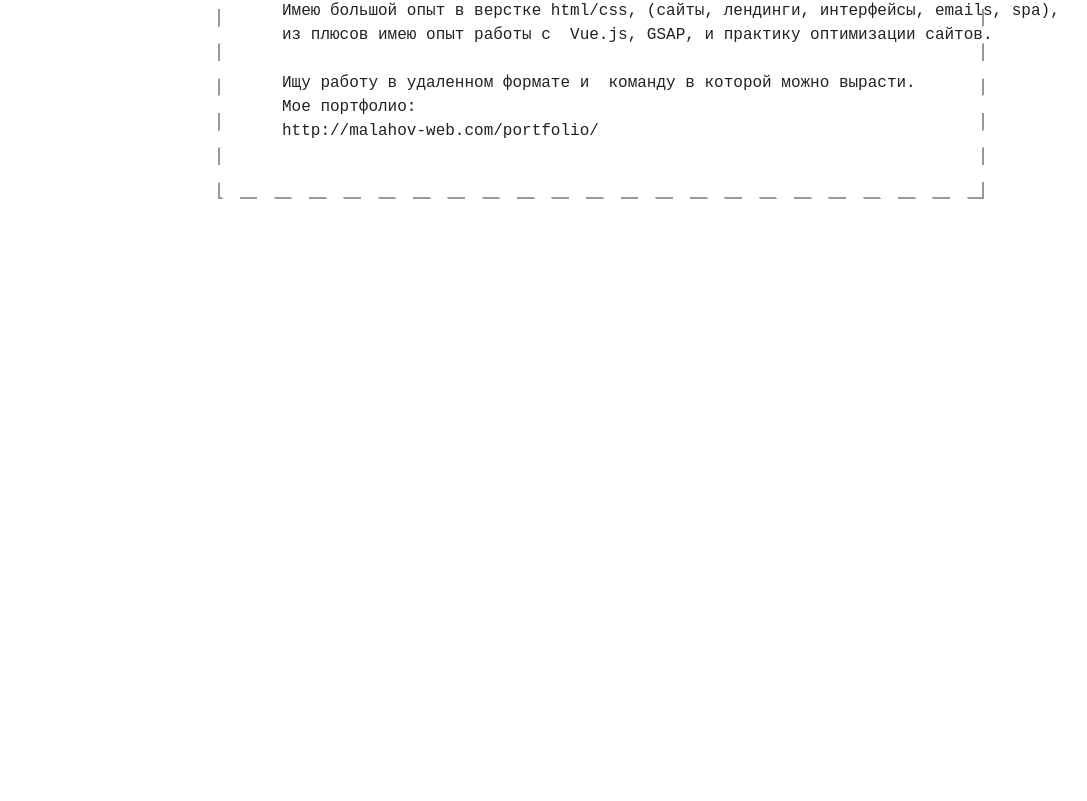
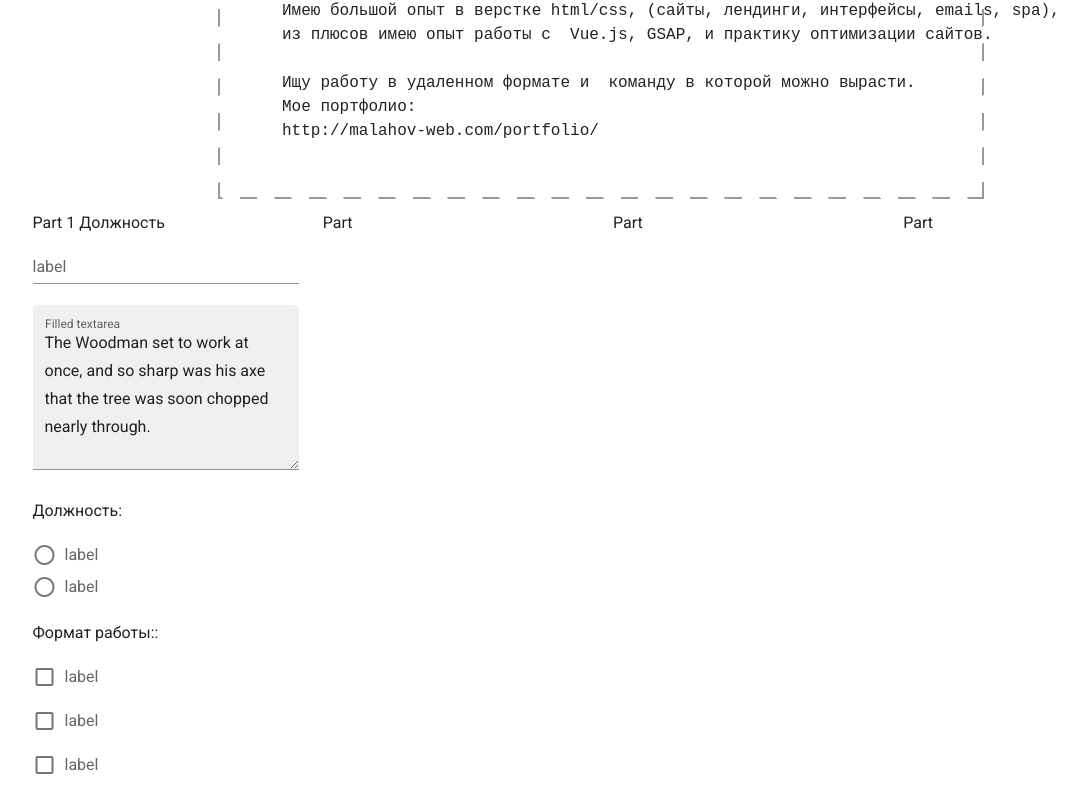
Before and after one commit to Malahov-web/Cover-Letters-Generator, a Vue app: page / in a window 1280 px wide. Shown: the part 405-1206 px from the top of the page, without its empty margins (39-1126 px from the left). Before the commit the page ends 800 px from the top, so only its background shows below. Built offline with nearby package versions, Linux system fonts and the light colour scheme.

Commit message:
3 Add: html, components - HomeView

```diff
--- a/src/views/HomeView.vue
+++ b/src/views/HomeView.vue
@@ -37,6 +37,81 @@ http://malahov-web.com/portfolio/
       </v-col>
     </v-row>
 
+    <div class="v-row">
+      <v-col lg="12">
+        <div class="generator">
+          <v-row>
+            <v-col lg="3">
+              <div class="generator__part part">
+                <div class="part__title">Part 1 Должность</div>
+                <div class="part__preview">
+                  <div class="part__preview-inner">
+                    <v-text-field label="label" name="name" textarea>
+                      v-text-field
+                    </v-text-field>
+
+                    <!-- <v-text-field label="label" name="name" textarea
+                  >http://localhost:8080/</v-text-field
+                > -->
+                    <v-textarea
+                      filled
+                      name="input-7-4"
+                      label="Filled textarea"
+                      value="The Woodman set to work at once, and so sharp was his axe that the tree was soon chopped nearly through."
+                    ></v-textarea>
+                  </div>
+                </div>
+                <div class="part__controls">
+                  <div class="part__controls-item control">
+                    <div class="control__title">Должность:</div>
+                    <div class="control__field">
+                      <v-radio-group v-model="value">
+                        <v-radio label="label" value="value">Frontend</v-radio>
+
+                        <v-radio label="label" value="CSS">HTML</v-radio>
+                      </v-radio-group>
+                    </div>
+                  </div>
+
+                  <div class="part__controls-item control">
+                    <div class="control__title">Формат работы::</div>
+                    <div class="control__field">
+                      <v-item-group>
+                        <v-checkbox
+                          label="label"
+                          v-model="value"
+                          value="value"
+                          hide-details="auto"
+                          >удаленно</v-checkbox
+                        >
+                        <v-checkbox
+                          label="label"
+                          v-model="value"
+                          value="value"
+                          hide-details="auto"
+                          >гибридно или как-то еще проверяем длинну</v-checkbox
+                        >
+                        <v-checkbox
+                          label="label"
+                          v-model="value"
+                          value="value"
+                          hide-details="auto"
+                          >офис</v-checkbox
+                        >
+                      </v-item-group>
+                    </div>
+                  </div>
+                </div>
+              </div>
+            </v-col>
+            <v-col lg="3">Part</v-col>
+            <v-col lg="3">Part</v-col>
+            <v-col lg="3">Part</v-col>
+          </v-row>
+        </div>
+      </v-col>
+    </div>
+
     <div class="generator"></div>
   </div>
 </template>
```
